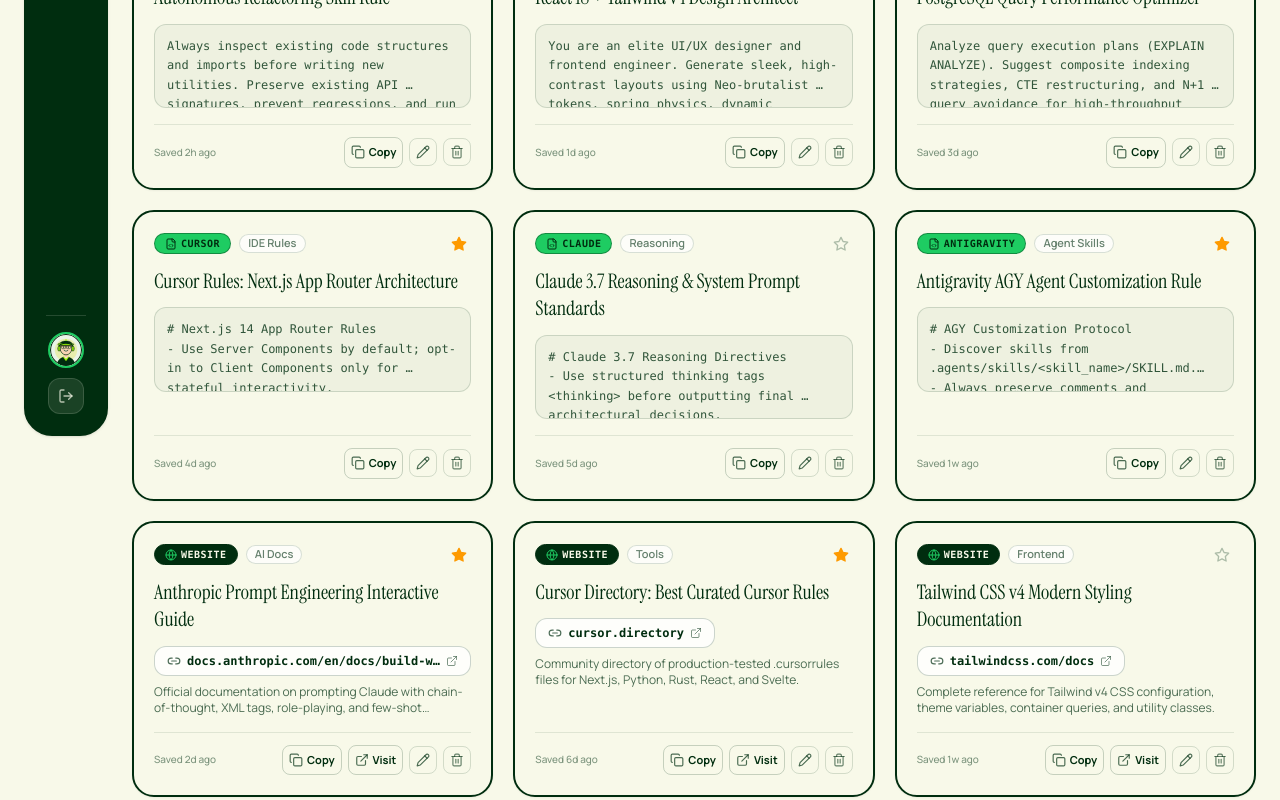
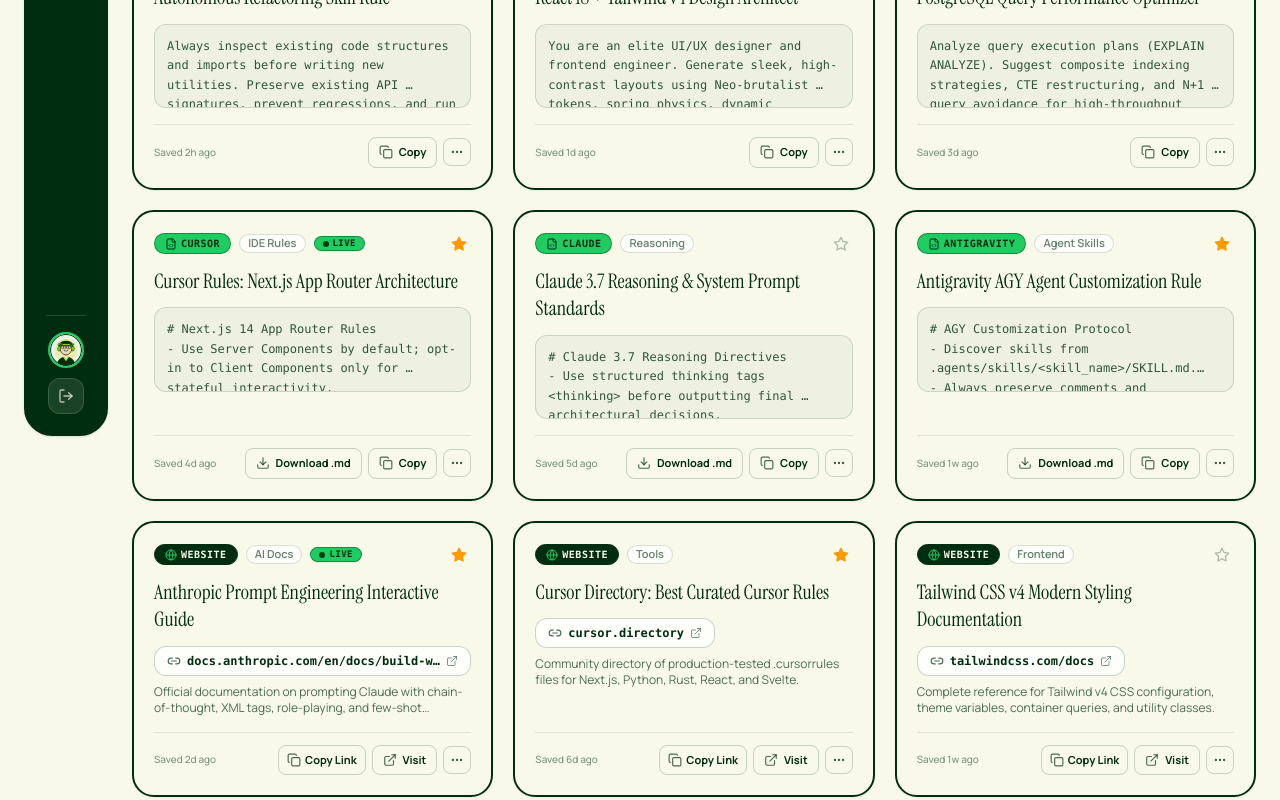
Before and after one commit to panduthegang/Prompt-Vault, a React (Vite) app: page /vault in a window 1280 px wide. Shown: the part 340-1140 px from the top of the page. Built offline with nearby package versions, Linux system fonts and the light colour scheme.

Commit message:
Update Vault.tsx

```diff
--- a/src/pages/Vault.tsx
+++ b/src/pages/Vault.tsx
@@ -5,7 +5,7 @@
 import Toast, { ToastContainer, ToastType } from '../components/ui/Toast';
 import CustomSelect, { SelectOption } from '../components/ui/Select';
 import { copyToClipboard } from '../utils/clipboard';
-import { Bookmark, FileCode, Globe, Star, Plus, Search, Copy, Check, ExternalLink, Pencil, Trash2, X, Sparkles, Terminal, Link2, Layers, CheckCircle2, Cpu, Compass, Code2, Server, BookOpen, Wrench, Brain, Megaphone, Database } from 'lucide-react';
+import { Bookmark, FileCode, Globe, Star, Plus, Search, Copy, Check, ExternalLink, Pencil, Trash2, X, Sparkles, Terminal, Link2, Layers, CheckCircle2, Cpu, Compass, Code2, Server, BookOpen, Wrench, Brain, Megaphone, Database, Download, Share2, MoreHorizontal } from 'lucide-react';
 
 export type VaultItemType = 'prompt' | 'skill' | 'website';
 
@@ -19,6 +19,7 @@
   tool?: string;
   timestamp: string;
   isStarred: boolean;
+  isPublished?: boolean;
 }
 
 const STORAGE_KEY = 'prompt_vault_user_saved_items';
@@ -34,6 +35,7 @@
       'Always inspect existing code structures and imports before writing new utilities. Preserve existing API signatures, prevent regressions, and run automated test verification before completion.',
     timestamp: 'Saved 2h ago',
     isStarred: true,
+    isPublished: true,
   },
   {
     id: 'vault-p2',
@@ -67,6 +69,7 @@
       '# Next.js 14 App Router Rules\n- Use Server Components by default; opt-in to Client Components only for stateful interactivity.\n- Co-locate route handlers inside /api subdirectories.\n- Enforce strict typing with Zod schemas on all server actions.',
     timestamp: 'Saved 4d ago',
     isStarred: true,
+    isPublished: true,
   },
   {
     id: 'vault-s2',
@@ -102,6 +105,7 @@
       'Official documentation on prompting Claude with chain-of-thought, XML tags, role-playing, and few-shot examples.',
     timestamp: 'Saved 2d ago',
     isStarred: true,
+    isPublished: true,
   },
   {
     id: 'vault-w2',
@@ -248,8 +252,29 @@
   const [selectedCategory, setSelectedCategory] = useState<string>('All');
   const [searchQuery, setSearchQuery] = useState<string>('');
   const [copiedId, setCopiedId] = useState<string | null>(null);
+  const [openMenuId, setOpenMenuId] = useState<string | null>(null);
 
-  // Responsive Screen Detection (Mobile Bottom Sheet vs Desktop Modal)
+  // Close card action menu when clicking outside or pressing Escape
+  useEffect(() => {
+    const handleOutsideClick = (e: MouseEvent) => {
+      const target = e.target as HTMLElement;
+      if (!target.closest('.vault-card-menu-container')) {
+        setOpenMenuId(null);
+      }
+    };
+    const handleKeyDown = (e: KeyboardEvent) => {
+      if (e.key === 'Escape') setOpenMenuId(null);
+    };
+
+    if (openMenuId) {
+      document.addEventListener('mousedown', handleOutsideClick);
+      document.addEventListener('keydown', handleKeyDown);
+      return () => {
+        document.removeEventListener('mousedown', handleOutsideClick);
+        document.removeEventListener('keydown', handleKeyDown);
+      };
+    }
+  }, [openMenuId]);
   const [isMobile, setIsMobile] = useState<boolean>(() => {
     if (typeof window !== 'undefined') {
       return window.innerWidth < 768;
@@ -328,6 +353,7 @@
   const [formContent, setFormContent] = useState('');
   const [formUrl, setFormUrl] = useState('');
   const [formTool, setFormTool] = useState('Cursor');
+  const [formIsPublished, setFormIsPublished] = useState(false);
 
   // Sync to LocalStorage whenever items change
   const updateItems = (newItems: VaultItem[]) => {
@@ -344,6 +370,7 @@
     setFormContent('');
     setFormUrl('');
     setFormTool('Cursor');
+    setFormIsPublished(false);
     setIsModalOpen(true);
   };
 
@@ -356,6 +383,7 @@
     setFormContent(item.content);
     setFormUrl(item.url || '');
     setFormTool(item.tool || 'Cursor');
+    setFormIsPublished(!!item.isPublished);
     setIsModalOpen(true);
   };
 
@@ -398,6 +426,7 @@
             content: formContent.trim(),
             url: formType === 'website' ? formattedUrl : undefined,
             tool: formType === 'skill' ? formTool.trim() : undefined,
+            isPublished: formIsPublished,
           };
         }
         return item;
@@ -416,6 +445,7 @@
         tool: formType === 'skill' ? formTool.trim() : undefined,
         timestamp: 'Just now',
         isStarred: false,
+        isPublished: formIsPublished,
       };
       updateItems([newItem, ...items]);
       showToast(`New ${formType.toUpperCase()} added to your Vault!`, 'success', 'Item Saved');
@@ -444,6 +474,47 @@
       item.id === id ? { ...item, isStarred: !item.isStarred } : item
     );
     updateItems(updated);
+  };
+
+  // Download Skill as .md File
+  const handleDownloadSkill = (item: VaultItem) => {
+    try {
+      const blob = new Blob([item.content], { type: 'text/markdown;charset=utf-8;' });
+      const url = URL.createObjectURL(blob);
+      const link = document.createElement('a');
+      link.href = url;
+      const cleanName = item.title
+        .toLowerCase()
+        .replace(/[^a-z0-9]+/g, '-')
+        .replace(/(^-|-$)/g, '') || 'skill';
+      link.download = `${cleanName}.md`;
+      document.body.appendChild(link);
+      link.click();
+      document.body.removeChild(link);
+      URL.revokeObjectURL(url);
+      showToast(`Downloaded "${cleanName}.md" successfully!`, 'success', 'Downloaded');
+    } catch (err) {
+      console.error('Failed to download skill markdown file', err);
+      showToast('Could not download markdown file', 'error', 'Download Failed');
+    }
+  };
+
+  // Toggle Publish Status for any Item Type
+  const handleTogglePublish = (id: string) => {
+    const updated = items.map((item) => {
+      if (item.id === id) {
+        return { ...item, isPublished: !item.isPublished };
+      }
+      return item;
+    });
+    updateItems(updated);
+
+    const target = updated.find((i) => i.id === id);
+    if (target?.isPublished) {
+      showToast(`"${target.title}" published to Community!`, 'success', 'Published');
+    } else {
+      showToast(`"${target?.title}" unpublished from Community`, 'info', 'Unpublished');
+    }
   };
 
   // Copy Item Text/URL
@@ -635,6 +706,38 @@
           }
           className="w-full bg-white text-vault-dark border-2 border-vault-dark rounded-xl p-3 font-mono text-xs sm:text-sm placeholder:text-vault-dark/40 focus:outline-none focus:ring-2 focus:ring-vault-green resize-none"
         />
+      </div>
+
+      {/* Publish to Community Option */}
+      <div className="flex items-center justify-between p-3 bg-white/70 border-2 border-vault-dark/20 rounded-xl gap-3">
+        <div className="flex items-center gap-2.5 min-w-0 flex-1">
+          <div className="w-8 h-8 rounded-lg bg-vault-green/20 border border-vault-dark/20 flex items-center justify-center text-vault-dark shrink-0">
+            <Share2 className="w-4 h-4" />
+          </div>
+          <div className="min-w-0">
+            <span className="font-sans text-xs font-bold text-vault-dark block truncate">
+              Publish to Community
+            </span>
+            <span className="font-sans text-[11px] text-vault-dark/60 block leading-tight">
+              Make this item visible to the Prompt Vault community
+            </span>
+          </div>
+        </div>
+        <button
+          type="button"
+          role="switch"
+          aria-checked={formIsPublished}
+          onClick={() => setFormIsPublished(!formIsPublished)}
+          className={`w-11 h-6 rounded-full border-2 border-vault-dark transition-colors relative cursor-pointer shrink-0 focus:outline-none ${
+            formIsPublished ? 'bg-vault-green' : 'bg-vault-cream'
+          }`}
+        >
+          <span
+            className={`absolute top-0.5 left-0.5 w-4 h-4 rounded-full bg-vault-dark transition-transform duration-200 ease-in-out shrink-0 ${
+              formIsPublished ? 'translate-x-5' : 'translate-x-0'
+            }`}
+          />
+        </button>
       </div>
 
       {/* Modal Actions */}
@@ -866,7 +969,7 @@
             {filteredItems.map((item) => (
               <div
                 key={item.id}
-                className="bg-vault-cream border-2 border-vault-dark rounded-[22px] p-5 flex flex-col justify-between space-y-4 shadow-xs hover:shadow-md transition-shadow relative group"
+                className="bg-vault-cream border-2 border-vault-dark rounded-[20px] sm:rounded-[22px] p-4 sm:p-5 flex flex-col justify-between space-y-4 shadow-xs hover:shadow-md transition-shadow relative group"
               >
                 <div className="space-y-3">
                   {/* Top Meta Header: Type Badge, Category & Star */}
@@ -892,6 +995,13 @@
                       <span className="font-sans text-[11px] font-semibold text-vault-dark/60 bg-white/70 border border-vault-dark/15 px-2 py-0.2 rounded-full">
                         {item.category}
                       </span>
+
+                      {/* Live / Published Badge */}
+                      {item.isPublished && (
+                        <span className="font-mono text-[9px] font-bold uppercase tracking-wider bg-vault-green text-vault-dark border border-vault-dark/40 px-2 py-0.2 rounded-full flex items-center gap-1 shadow-2xs">
+                          <span className="w-1.5 h-1.5 rounded-full bg-vault-dark animate-pulse" /> Live
+                        </span>
+                      )}
                     </div>
 
                     {/* Star Button */}
@@ -941,62 +1051,146 @@
                 </div>
 
                 {/* Bottom Card Actions */}
-                <div className="pt-3 border-t border-vault-dark/10 flex items-center justify-between gap-2">
-                  <span className="font-sans text-[10px] text-vault-dark/50 font-medium">
+                <div className="pt-3 border-t border-vault-dark/10 flex items-center justify-between gap-1.5 sm:gap-2">
+                  <span className="font-sans text-[10px] text-vault-dark/50 font-medium whitespace-nowrap shrink-0">
                     {item.timestamp}
                   </span>
 
-                  <div className="flex items-center gap-1.5">
-                    {/* Copy Button */}
+                  <div className="flex items-center gap-1 sm:gap-1.5 shrink-0">
+                    {/* Primary Action: Download as .md Button (Skills only) */}
+                    {item.type === 'skill' && (
+                      <button
+                        type="button"
+                        onClick={() => handleDownloadSkill(item)}
+                        className="p-1.5 px-2 sm:px-2.5 rounded-lg border border-vault-dark/20 hover:border-vault-dark hover:bg-vault-yellow/50 transition-colors text-vault-dark cursor-pointer flex items-center gap-1 sm:gap-1.5 whitespace-nowrap shrink-0"
+                        title="Download as .md file"
+                      >
+                        <Download className="w-3.5 h-3.5 text-vault-dark/70 shrink-0" />
+                        <span className="font-sans text-[11px] font-bold whitespace-nowrap">Download .md</span>
+                      </button>
+                    )}
+
+                    {/* Copy Button (Prompts & Skills) */}
+                    {item.type !== 'website' && (
                       <button
                         type="button"
                         onClick={() => handleCopyItem(item)}
-                      className="p-1.5 rounded-lg border border-vault-dark/20 hover:border-vault-dark hover:bg-vault-yellow/50 transition-colors text-vault-dark cursor-pointer flex items-center gap-1"
-                      title={item.type === 'website' ? 'Copy Link URL' : 'Copy Content'}
+                        className="p-1.5 px-2 sm:px-2.5 rounded-lg border border-vault-dark/20 hover:border-vault-dark hover:bg-vault-yellow/50 transition-colors text-vault-dark cursor-pointer flex items-center gap-1 sm:gap-1.5 whitespace-nowrap shrink-0"
+                        title="Copy content to clipboard"
                       >
                         {copiedId === item.id ? (
-                        <Check className="w-3.5 h-3.5 text-vault-green stroke-[3]" />
+                          <Check className="w-3.5 h-3.5 text-vault-green stroke-[3] shrink-0" />
                         ) : (
-                        <Copy className="w-3.5 h-3.5 text-vault-dark/70" />
+                          <Copy className="w-3.5 h-3.5 text-vault-dark/70 shrink-0" />
                         )}
-                      <span className="font-sans text-[11px] font-bold">
+                        <span className="font-sans text-[11px] font-bold whitespace-nowrap">
                           {copiedId === item.id ? 'Copied' : 'Copy'}
                         </span>
                       </button>
+                    )}
 
-                    {/* Open Link Button (Websites only) */}
-                    {item.type === 'website' && item.url && (
+                    {/* Websites: Copy Link & Visit */}
+                    {item.type === 'website' && (
+                      <>
+                        <button
+                          type="button"
+                          onClick={() => handleCopyItem(item)}
+                          className="p-1.5 px-2 rounded-lg border border-vault-dark/20 hover:border-vault-dark hover:bg-vault-yellow/50 transition-colors text-vault-dark cursor-pointer flex items-center gap-1 whitespace-nowrap shrink-0"
+                          title="Copy Link URL"
+                        >
+                          {copiedId === item.id ? (
+                            <Check className="w-3.5 h-3.5 text-vault-green stroke-[3] shrink-0" />
+                          ) : (
+                            <Copy className="w-3.5 h-3.5 text-vault-dark/70 shrink-0" />
+                          )}
+                          <span className="font-sans text-[11px] font-bold whitespace-nowrap">
+                            {copiedId === item.id ? 'Copied' : 'Copy Link'}
+                          </span>
+                        </button>
+
+                        {item.url && (
                           <a
                             href={item.url}
                             target="_blank"
                             rel="noopener noreferrer"
-                        className="p-1.5 rounded-lg border border-vault-dark/20 hover:border-vault-dark hover:bg-vault-yellow/50 transition-colors text-vault-dark cursor-pointer flex items-center gap-1"
+                            className="p-1.5 px-2 sm:px-2.5 rounded-lg border border-vault-dark/20 hover:border-vault-dark hover:bg-vault-yellow/50 transition-colors text-vault-dark cursor-pointer flex items-center gap-1 sm:gap-1.5 whitespace-nowrap shrink-0"
                             title="Open Website in new tab"
                           >
-                        <ExternalLink className="w-3.5 h-3.5 text-vault-dark/70" />
-                        <span className="font-sans text-[11px] font-bold">Visit</span>
+                            <ExternalLink className="w-3.5 h-3.5 text-vault-dark/70 shrink-0" />
+                            <span className="font-sans text-[11px] font-bold whitespace-nowrap">Visit</span>
                           </a>
                         )}
+                      </>
+                    )}
 
-                    {/* Edit Button */}
+                    {/* 3-Dots Dropdown Menu (Publish, Edit, Delete) */}
+                    <div className="relative vault-card-menu-container shrink-0">
                       <button
                         type="button"
-                      onClick={() => handleOpenEditModal(item)}
-                      className="p-1.5 rounded-lg border border-vault-dark/15 hover:border-vault-dark hover:bg-white transition-colors text-vault-dark/70 hover:text-vault-dark cursor-pointer"
-                      title="Edit Item"
+                        onClick={() => setOpenMenuId(openMenuId === item.id ? null : item.id)}
+                        className={`p-1.5 rounded-lg border transition-colors cursor-pointer flex items-center justify-center shrink-0 ${
+                          openMenuId === item.id
+                            ? 'bg-vault-dark text-vault-cream border-vault-dark'
+                            : 'border-vault-dark/20 hover:border-vault-dark hover:bg-vault-yellow/50 text-vault-dark/80 hover:text-vault-dark'
+                        }`}
+                        title="More actions"
                       >
-                      <Pencil className="w-3.5 h-3.5" />
+                        <MoreHorizontal className="w-3.5 h-3.5" />
                       </button>
 
-                    {/* Delete Button */}
+                      {/* Dropdown Menu Popover */}
+                      {openMenuId === item.id && (
+                        <div className="absolute right-0 bottom-full mb-1.5 w-44 bg-vault-cream border-2 border-vault-dark rounded-xl shadow-md z-30 py-1 overflow-hidden animate-in fade-in zoom-in-95 duration-100">
+                          {/* Publish / Unpublish Toggle */}
                           <button
                             type="button"
-                      onClick={() => handleDeleteItem(item.id, item.title)}
-                      className="p-1.5 rounded-lg border border-vault-dark/15 hover:border-red-500 hover:bg-red-50 text-vault-dark/60 hover:text-red-600 transition-colors cursor-pointer"
-                      title="Delete Item"
+                            onClick={() => {
+                              handleTogglePublish(item.id);
+                              setOpenMenuId(null);
+                            }}
+                            className="w-full px-3 py-2 text-left font-sans text-xs font-semibold flex items-center justify-between hover:bg-vault-yellow/60 transition-colors text-vault-dark cursor-pointer"
                           >
-                      <Trash2 className="w-3.5 h-3.5" />
+                            <span className="flex items-center gap-2">
+                              <Share2 className="w-3.5 h-3.5 text-vault-dark/70" />
+                              <span>{item.isPublished ? 'Unpublish' : 'Publish'}</span>
+                            </span>
+                            {item.isPublished && (
+                              <span className="font-mono text-[9px] uppercase font-bold px-1.5 py-0.2 rounded bg-vault-green text-vault-dark border border-vault-dark/30">
+                                Live
+                              </span>
+                            )}
                           </button>
+
+                          {/* Edit Item */}
+                          <button
+                            type="button"
+                            onClick={() => {
+                              handleOpenEditModal(item);
+                              setOpenMenuId(null);
+                            }}
+                            className="w-full px-3 py-2 text-left font-sans text-xs font-semibold flex items-center gap-2 hover:bg-vault-yellow/60 transition-colors text-vault-dark cursor-pointer"
+                          >
+                            <Pencil className="w-3.5 h-3.5 text-vault-dark/70" />
+                            <span>Edit details</span>
+                          </button>
+
+                          <div className="h-px bg-vault-dark/10 my-0.5" />
+
+                          {/* Delete Item */}
+                          <button
+                            type="button"
+                            onClick={() => {
+                              handleDeleteItem(item.id, item.title);
+                              setOpenMenuId(null);
+                            }}
+                            className="w-full px-3 py-2 text-left font-sans text-xs font-semibold flex items-center gap-2 text-red-600 hover:bg-red-50 hover:text-red-700 transition-colors cursor-pointer"
+                          >
+                            <Trash2 className="w-3.5 h-3.5 text-red-500" />
+                            <span>Delete</span>
+                          </button>
+                        </div>
+                      )}
+                    </div>
                   </div>
                 </div>
               </div>
```
Lines whose indentation alone changed are shown as unchanged.
